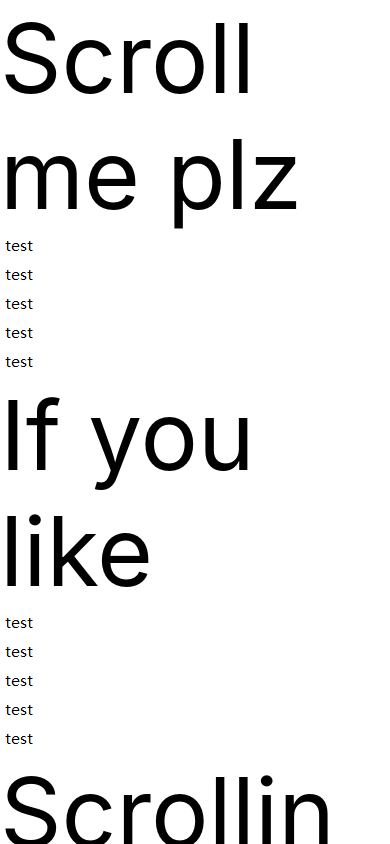
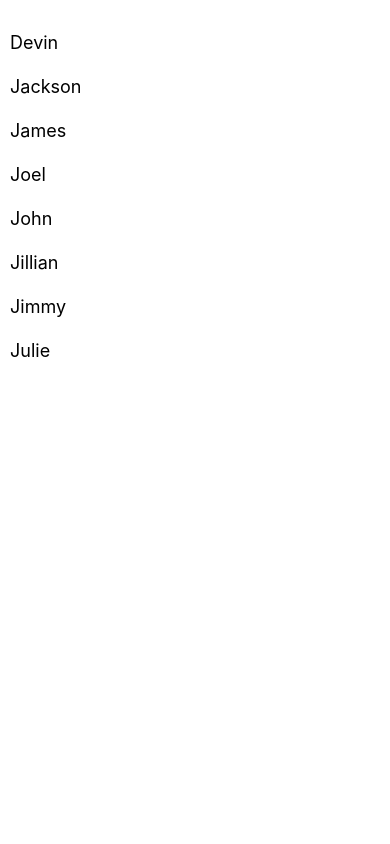
Before and after one commit to TomYou2018/rn, a React Native app in the folder AwesomeProject/: screen / in a window 390 px wide. Built offline with nearby package versions, Linux system fonts and the light colour scheme.

Commit message:
longlist

```diff
--- a/AwesomeProject/App.js
+++ b/AwesomeProject/App.js
@@ -1,42 +1,36 @@
 import React, { Component } from 'react';
-import{ ScrollView, Image, Text, View } from 'react-native'
+import { FlatList, StyleSheet, Text, View } from 'react-native';
 
-export default class IScrolledDownAndWhatHappenedNextShockedMe extends Component {
+export default class FlatListBasics extends Component {
   render() {
-      return(
-        <ScrollView>
-          <Text style={{fontSize:96}}>Scroll me plz</Text>
-          <Image source={require('./img/favicon.png')} />
-          <Image source={require('./img/favicon.png')} />
-          <Image source={require('./img/favicon.png')} />
-          <Image source={require('./img/favicon.png')} />
-          <Image source={require('./img/favicon.png')} />
-          <Text style={{fontSize:96}}>If you like</Text>
-          <Image source={require('./img/favicon.png')} />
-          <Image source={require('./img/favicon.png')} />
-          <Image source={require('./img/favicon.png')} />
-          <Image source={require('./img/favicon.png')} />
-          <Image source={require('./img/favicon.png')} />
-          <Text style={{fontSize:96}}>Scrolling down</Text>
-          <Image source={require('./img/favicon.png')} />
-          <Image source={require('./img/favicon.png')} />
-          <Image source={require('./img/favicon.png')} />
-          <Image source={require('./img/favicon.png')} />
-          <Image source={require('./img/favicon.png')} />
-          <Text style={{fontSize:96}}>What's the best</Text>
-          <Image source={require('./img/favicon.png')} />
-          <Image source={require('./img/favicon.png')} />
-          <Image source={require('./img/favicon.png')} />
-          <Image source={require('./img/favicon.png')} />
-          <Image source={require('./img/favicon.png')} />
-          <Text style={{fontSize:96}}>Framework around?</Text>
-          <Image source={require('./img/favicon.png')} />
-          <Image source={require('./img/favicon.png')} />
-          <Image source={require('./img/favicon.png')} />
-          <Image source={require('./img/favicon.png')} />
-          <Image source={require('./img/favicon.png')} />
-          <Text style={{fontSize:80}}>React Native</Text>
-        </ScrollView>
+    return (
+      <View style={styles.container}>
+        <FlatList
+          data={[
+            {key: 'Devin'},
+            {key: 'Jackson'},
+            {key: 'James'},
+            {key: 'Joel'},
+            {key: 'John'},
+            {key: 'Jillian'},
+            {key: 'Jimmy'},
+            {key: 'Julie'},
+          ]}
+          renderItem={({item}) => <Text style={styles.item}>{item.key}</Text>}
+        />
+      </View>
     );
   }
 }
+
+const styles = StyleSheet.create({
+  container: {
+   flex: 1,
+   paddingTop: 22
+  },
+  item: {
+    padding: 10,
+    fontSize: 18,
+    height: 44,
+  },
+})
```
